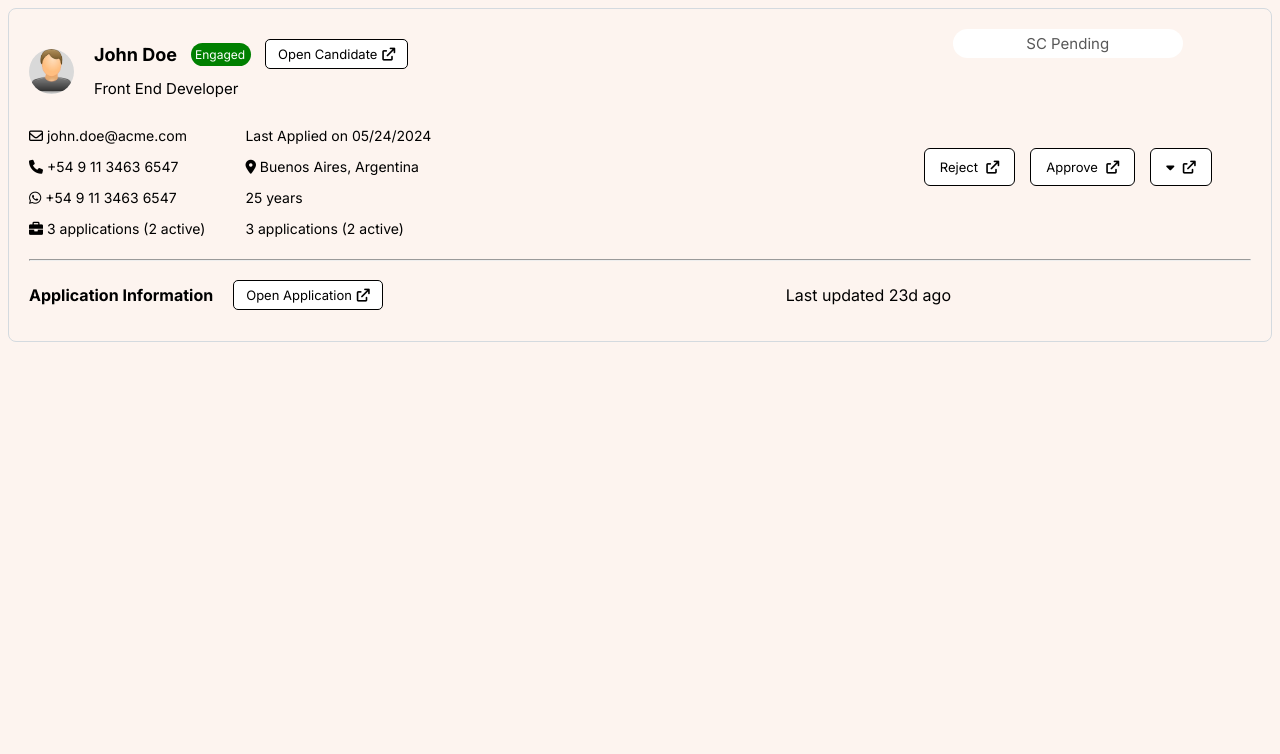
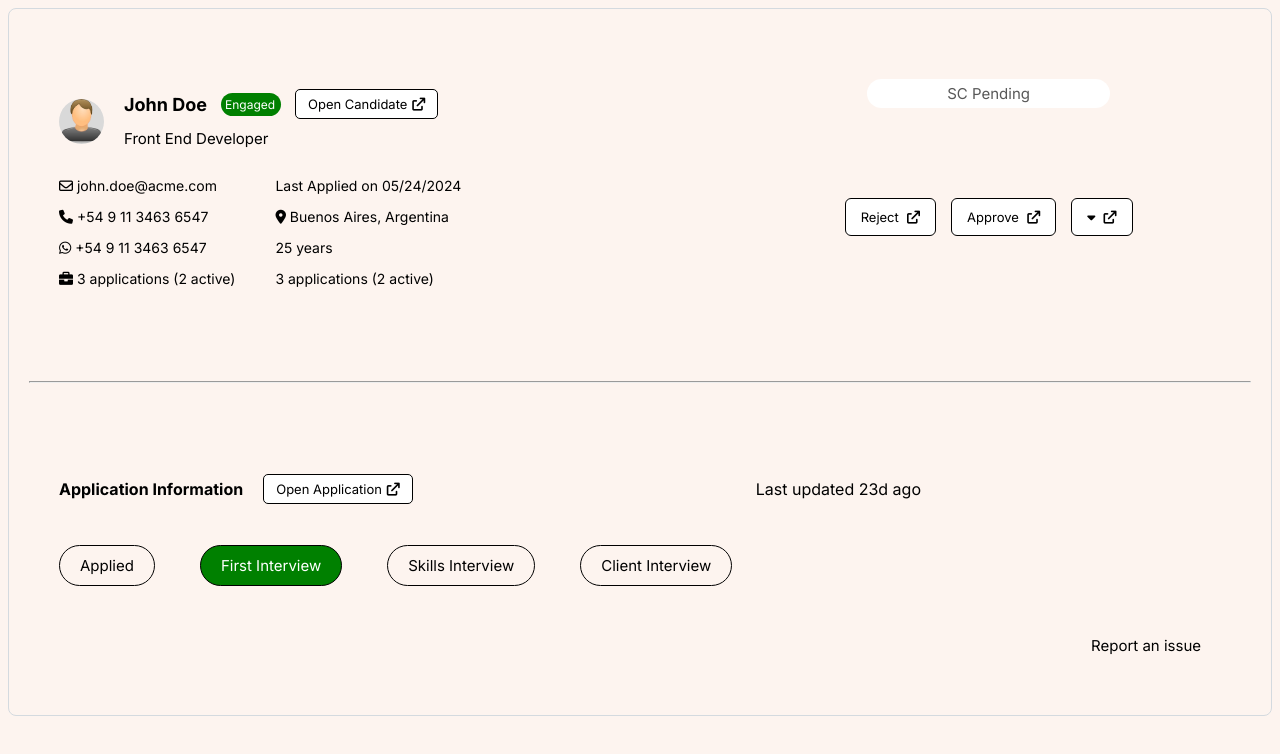
Before and after one commit to Th3At0nic/browser-extension, a browser extension: page index.html in a window 1280 px wide. Drawn offline with Linux system fonts and the light colour scheme.

Commit message:
footer completed, need some modification overall

```diff
--- a/index.html
+++ b/index.html
@@ -13,142 +13,8 @@
       href="https://cdnjs.cloudflare.com/ajax/libs/font-awesome/6.0.0-beta3/css/all.min.css"
       rel="stylesheet"
     />
-
+    <link rel="stylesheet" href="/styles.css" />
     <title>My Browser Extension</title>
-    <style>
-      body {
-        padding: 20px;
-        border-radius: 8px;
-        border: 1px solid #d4dadf;
-        background: #fdf4ef;
-      }
-      #profile-img {
-        width: 45px;
-        height: 45px;
-        border-radius: 45px;
-        background: #d9d9d9;
-        margin-right: 20px;
-      }
-      #engaged-style {
-        color: #fff;
-        font-family: Inter;
-        font-size: 12px;
-        font-weight: 400;
-        width: 52px;
-        height: 15px;
-        padding: 4px;
-        gap: 6.818px;
-        border-radius: 35.455px;
-        background: #008000;
-      }
-      #prof-name {
-        color: #000;
-        font-family: Inter;
-        font-size: 18px;
-        font-weight: 700;
-      }
-      .profile-name-container {
-        display: flex;
-        align-items: center;
-        gap: 14px;
-        height: 20px;
-        padding-top: 15px;
-      }
-      .btn-primary {
-        display: flex;
-        justify-content: center;
-        align-items: center;
-        border: 1px solid #000;
-        background: #fff;
-        border-radius: 6px;
-        color: #000;
-        font-family: Inter;
-        font-size: 13px;
-        font-weight: 400;
-        padding: 10px 15px;
-        gap: 8.312px;
-      }
-      #btn-open-candidate {
-        border-radius: 5px;
-        padding: 6px 12px;
-        gap: 4.857px;
-      }
-      #person-designation {
-        color: #000;
-        font-family: Inter;
-        font-size: 15px;
-        font-weight: 400;
-        align-self: stretch;
-      }
-      .profile-header-container {
-        display: flex;
-        align-items: center;
-      }
-      .contact-details-cotnainer {
-        display: flex;
-        align-items: center;
-        gap: 40px;
-      }
-      .contact-details-styles {
-        color: #000;
-        font-family: Inter;
-        font-size: 14px;
-        font-weight: 400;
-      }
-      #status-style {
-        display: flex;
-        padding: 5px;
-        margin: 0 auto;
-        justify-content: center;
-        align-items: center;
-        gap: 10px;
-        align-self: stretch;
-        border-radius: 52px;
-        background: #fff;
-        width: 60%;
-        color: #585858;
-        font-family: Inter;
-        font-size: 15px;
-        font-weight: 400;
-      }
-      .btn-container {
-        display: flex;
-        gap: 15px;
-        margin-top: 90px;
-        justify-content: center;
-      }
-      .status-btn-container {
-        display: block;
-        justify-content: space-between;
-        width: 30vw;
-      }
-      .body-container {
-        display: flex;
-        justify-content: space-between;
-      }
-      .profile-container {
-        width: 70vw;
-      }
-      .application-title {
-        color: #000;
-        font-family: Inter;
-        font-size: 16px;
-        font-weight: 700;
-      }
-      .last-update {
-        color: #000;
-        text-align: left;
-        font-family: Inter;
-        font-size: 16px;
-        font-weight: 400;
-        margin: 0 300px 0 auto
-      }
-      .application-div {
-        display: flex;
-        align-items: center;
-        gap: 20px;
-      }
-    </style>
   </head>
   <body>
     <div class="body-container">
@@ -209,7 +75,7 @@
       </div>
     </div>
     <hr />
-    <div>
+    <div class="footer-container">
       <div>
         <div class="application-div">
           <p class="application-title">Application Information</p>
@@ -222,8 +88,17 @@
           <p class="last-update">Last updated 23d ago</p>
         </div>
       </div>
-      <div></div>
-      <div></div>
+      <div class="btn-application-container">
+        <button class="btn-applicaion">Applied</button>
+        <button class="btn-applicaion" id="first-interview-style">
+          First Interview
+        </button>
+        <button class="btn-applicaion">Skills Interview</button>
+        <button class="btn-applicaion">Client Interview</button>
+      </div>
+      <div class="footer-report-container">
+        <a href="" class="footer-report-anchor">Report an issue</a>
+      </div>
     </div>
   </body>
 </html>
--- /dev/null
+++ b/styles.css
@@ -0,0 +1,205 @@
+/* shared styels */
+body {
+    padding: 20px;
+    border-radius: 8px;
+    border: 1px solid #d4dadf;
+    background: #fdf4ef;
+}
+
+.btn-primary {
+    display: flex;
+    justify-content: center;
+    align-items: center;
+    border: 1px solid #000;
+    background: #fff;
+    border-radius: 6px;
+    color: #000;
+    font-family: Inter;
+    font-size: 13px;
+    font-weight: 400;
+    padding: 10px 15px;
+    gap: 8.312px;
+}
+
+
+/* Profile container styles */
+
+#profile-img {
+    width: 45px;
+    height: 45px;
+    border-radius: 45px;
+    background: #d9d9d9;
+    margin-right: 20px;
+}
+
+#engaged-style {
+    color: #fff;
+    font-family: Inter;
+    font-size: 12px;
+    font-weight: 400;
+    width: 52px;
+    height: 15px;
+    padding: 4px;
+    gap: 6.818px;
+    border-radius: 35.455px;
+    background: #008000;
+}
+
+#prof-name {
+    color: #000;
+    font-family: Inter;
+    font-size: 18px;
+    font-weight: 700;
+}
+
+.profile-name-container {
+    display: flex;
+    align-items: center;
+    gap: 14px;
+    height: 20px;
+    padding-top: 15px;
+}
+
+#btn-open-candidate {
+    border-radius: 5px;
+    padding: 6px 12px;
+    gap: 4.857px;
+}
+
+#person-designation {
+    color: #000;
+    font-family: Inter;
+    font-size: 15px;
+    font-weight: 400;
+    align-self: stretch;
+}
+
+.profile-header-container {
+    display: flex;
+    align-items: center;
+}
+
+.contact-details-cotnainer {
+    display: flex;
+    align-items: center;
+    gap: 40px;
+}
+
+.contact-details-styles {
+    color: #000;
+    font-family: Inter;
+    font-size: 14px;
+    font-weight: 400;
+}
+
+#status-style {
+    display: flex;
+    padding: 5px;
+    margin: 0 auto;
+    justify-content: center;
+    align-items: center;
+    gap: 10px;
+    align-self: stretch;
+    border-radius: 52px;
+    background: #fff;
+    width: 50%;
+    color: #585858;
+    font-family: Inter;
+    font-size: 15px;
+    font-weight: 400;
+}
+
+.btn-container {
+    display: flex;
+    gap: 15px;
+    margin-top: 90px;
+    justify-content: center;
+}
+
+.status-btn-container {
+    display: block;
+    width: 40vw;
+}
+
+.body-container {
+    display: flex;
+    justify-content: space-between;
+    margin: 50px 30px 80px;
+}
+
+.profile-container {
+    width: 60vw;
+}
+
+
+
+/* Footer Container Styles starts here */
+.footer-container {
+    margin: 80px 30px 30px;
+}
+
+.application-title {
+    color: #000;
+    font-family: Inter;
+    font-size: 16px;
+    font-weight: 700;
+}
+
+.last-update {
+    color: #000;
+    text-align: left;
+    font-family: Inter;
+    font-size: 16px;
+    font-weight: 400;
+    margin: 0 300px 0 auto
+}
+
+.application-div {
+    display: flex;
+    align-items: center;
+    gap: 20px;
+}
+
+/* footer sections button styles */
+.btn-applicaion {
+    display: flex;
+    padding: 10px 20px;
+    justify-content: center;
+    align-items: center;
+    gap: 10px;
+    border-radius: 52px;
+    border: 1px solid #000;
+    color: #000;
+    font-family: Inter;
+    font-size: 15px;
+    font-weight: 400;
+    background-color: #fdf4ef;
+}
+
+.btn-application-container {
+    display: flex;
+    gap: 45px;
+    margin: 30px 0 40px;
+}
+
+#first-interview-style {
+    background: #008000;
+    color: white;
+}
+
+.footer-report-anchor {
+    color: #000;
+    font-family: Inter;
+    font-size: 15px;
+    font-style: normal;
+    font-weight: 400;
+    line-height: normal;
+    text-decoration: none;
+    padding: 10px 20px;
+
+}
+
+.footer-report-container {
+    display: flex;
+    justify-content: end;
+}
```
